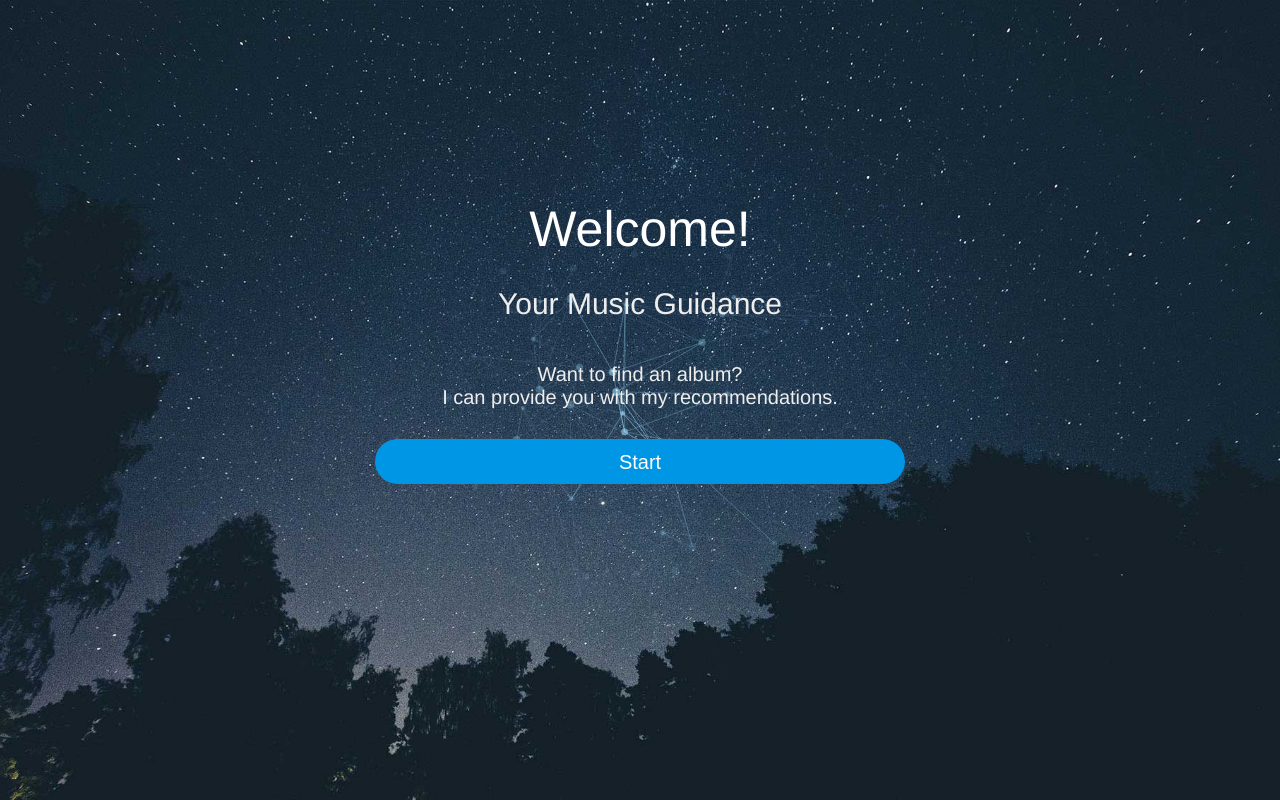
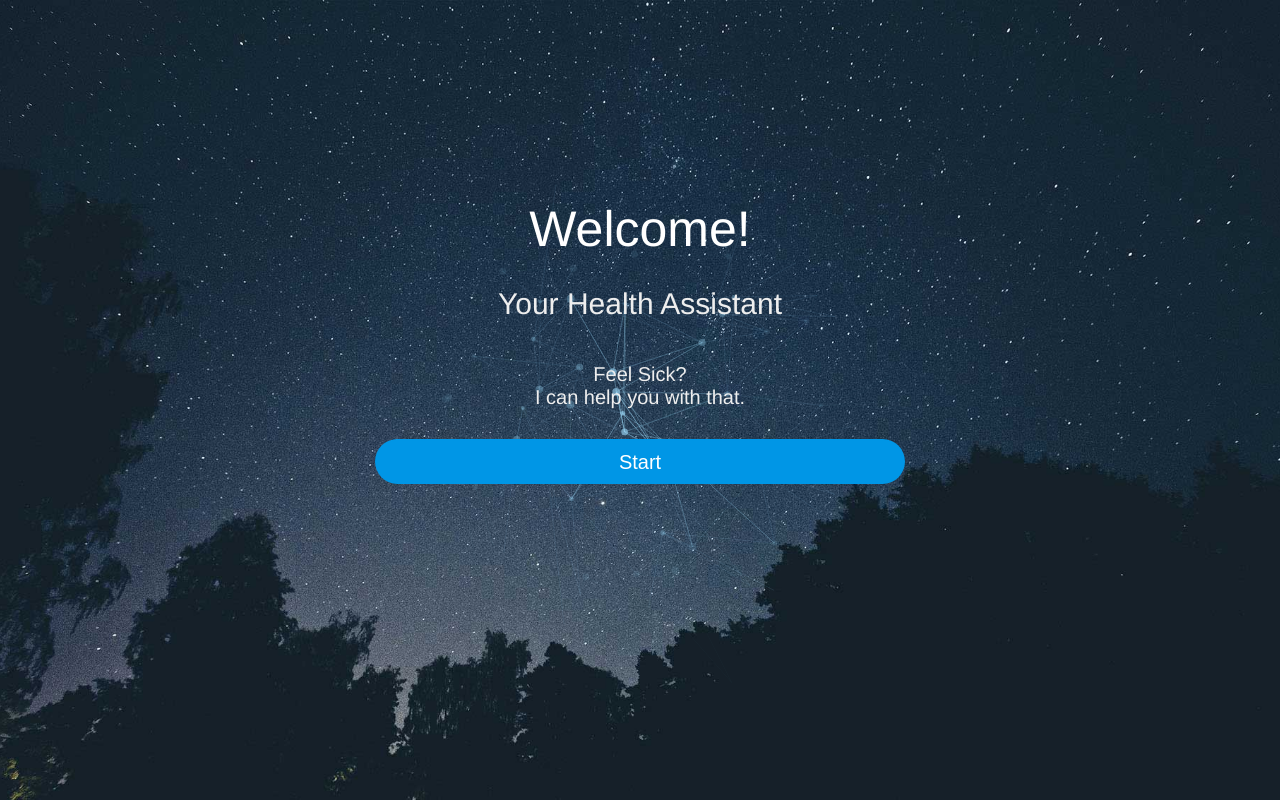
Before and after one commit to xiatian52673/Web-Application-Health-Assistant, a plain HTML site: page Frontend/firstpage/index.html in a window 1280 px wide. Drawn offline with Linux system fonts and the light colour scheme.

Commit message:
first page update

```diff
--- a/Frontend/firstpage/index.html
+++ b/Frontend/firstpage/index.html
@@ -21,9 +21,9 @@
 					<div class="logo_box">
 						<h1 class="cover-heading">Welcome!</h1>
 						<form action="#" name="f" method="post">
-							<div class="input_outer">Your Music Guidance</div>
-							<p class="lead">Want to find an album? <br> I can provide you with my recommendations. </p>
-							<input type="button" id="start" value="Start" onclick="window.location.href='https://albumsearch.auth.us-east-1.amazoncognito.com/login?response_type=code&client_id=47lkft1aao1n9a5edvm4lm1qns&redirect_uri=https://s3.amazonaws.com/frontend6998pj/home.html';"/>
+							<div class="input_outer">Your Health Assistant</div>
+							<p class="lead">Feel Sick? <br> I can help you with that.</p>
+							<input type="button" id="start" value="Start" onclick="window.location.href='https://healthybot.auth.us-east-1.amazoncognito.com/login?response_type=code&client_id=1o1nshuk2ugunimbcgfjj8gt6i&redirect_uri=https://healthyindex.s3.amazonaws.com/home.html';"/>
 						</form>
 					</div>
 				</div>
```
Also changed, not shown: 2 other files.
